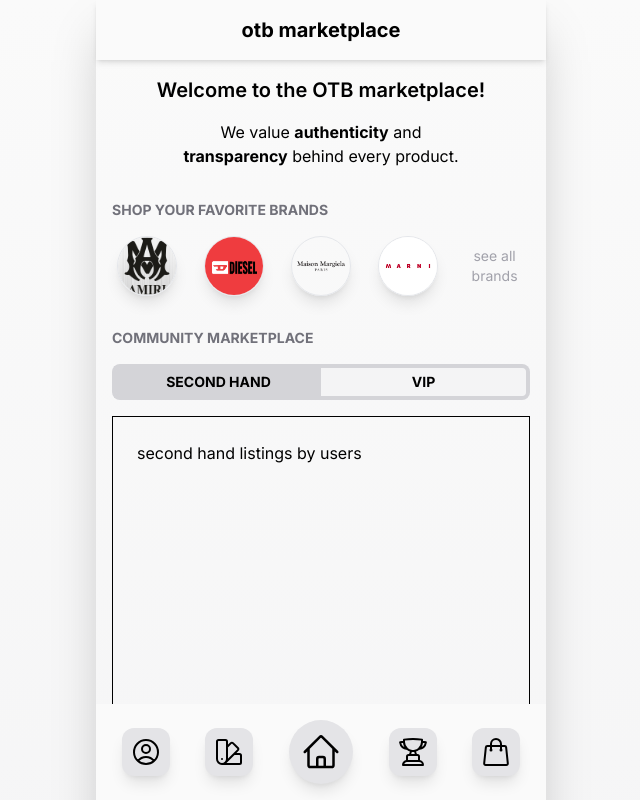
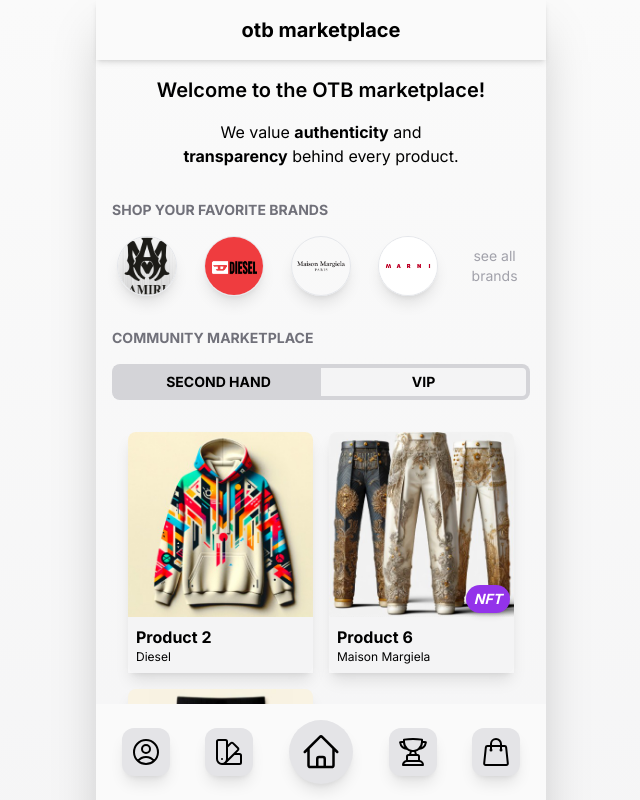
Before and after one commit to itsPeetah/polimi-innovation-project-2024-otb, a Next.js app: page /bravery/marketplace in a window 1280 px wide. Shown: the top 800 px of the page, without its empty margins (319-959 px from the left). Built offline with nearby package versions, Linux system fonts and the light colour scheme.

Commit message:
Market place products

```diff
--- /dev/null
+++ b/src/app/(otb)/bravery/marketplace/components/ProductGrid.tsx
@@ -0,0 +1,51 @@
+import Product from "@/lib/product";
+import getShortDescription from "@/lib/product/getShortDescription";
+import getImageSrc from "@/lib/utils/getImageSrc";
+import { PlusCircleIcon } from "@heroicons/react/24/outline";
+import Image from "next/image";
+import React from "react";
+
+interface Props {
+  products: Product[];
+}
+
+export default function ProductGrid({ products }: Props) {
+  return (
+    <div className="p-4 gap-4 grid grid-cols-2">
+      {products.map((p) => {
+        return <ProductCell product={p} key={`productcell__${p.name}`} />;
+      })}
+      {/* <div className="flex flex-col items-center justify-center p-4 text-center text-zinc-300 border-2 border-zinc-300 rounded-2xl">
+        <PlusCircleIcon strokeWidth={2} className="w-8 h-8" />
+        <p>Shop your favorite brands</p>
+      </div> */}
+    </div>
+  );
+}
+
+function ProductCell(props: { product: Product }) {
+  const isNft = props.product.type === "nft";
+
+  return (
+    <div className="shadow-lg">
+      <div className="relative w-full aspect-square">
+        <Image
+          src={getImageSrc(props.product.image)}
+          alt={props.product.name}
+          width={200}
+          height={200}
+          className="w-full h-full object-cover bg-black bg-opacity-10 rounded-t-lg"
+        />
+        {isNft && (
+          <div className="absolute bottom-1 right-1 | py-1 px-2 bg-purple-600 text-white text-sm font-bold italic rounded-full shadow-md">
+            NFT
+          </div>
+        )}
+      </div>
+      <div className="w-full p-2 rounded-b-lg bg-zinc-100">
+        <h3 className="font-bold">{props.product.name}</h3>
+        <p className="text-xs">{props.product.brand.name}</p>
+      </div>
+    </div>
+  );
+}
--- a/src/app/(otb)/bravery/marketplace/components/SecondHand.tsx
+++ b/src/app/(otb)/bravery/marketplace/components/SecondHand.tsx
@@ -1,8 +1,24 @@
 "use client";
 
+import {
+  mock_product_2,
+  mock_product_3,
+  mock_product_4,
+  mock_product_5,
+  mock_product_6,
+  mock_product_7,
+} from "@/data/products";
+import Product from "@/lib/product";
 import User from "@/lib/user";
-import React, { useState } from "react";
+import { useState } from "react";
+import ProductGrid from "./ProductGrid";
 
+const productsSecondHand: Product[] = [
+  mock_product_2,
+  mock_product_6,
+  mock_product_4,
+];
+const productsVIP: Product[] = [mock_product_3, mock_product_5, mock_product_7];
 interface Props {
   user: User;
 }
@@ -12,16 +28,16 @@
 
   function buildSecondHandBody() {
     return (
-      <div className="w-full h-[600px] p-6 border border-black">
-        second hand listings by users
+      <div className="w-full">
+        <ProductGrid products={productsSecondHand} />
       </div>
     );
   }
 
   function buildVipBody() {
     return (
-      <div className="w-full h-[600px] p-6 border border-black">
-        VIP listings by OTB
+      <div className="w-full">
+        <ProductGrid products={productsVIP} />
       </div>
     );
   }
--- a/src/data/products.ts
+++ b/src/data/products.ts
@@ -1,5 +1,5 @@
 import Product from "@/lib/product";
-import { amiri, diesel, marni } from "./brands";
+import { amiri, diesel, margiela, marni } from "./brands";
 
 export const mock_product_0: Product = {
   name: "Product Name",
@@ -75,8 +75,8 @@
   passport: {
     id: "",
   },
-  brand: marni,
-  type: "real",
+  brand: margiela,
+  type: "nft",
 };
 
 export const mock_product_7: Product = {
@@ -86,6 +86,6 @@
   passport: {
     id: "",
   },
-  brand: marni,
-  type: "real",
+  brand: amiri,
+  type: "nft",
 };
```
